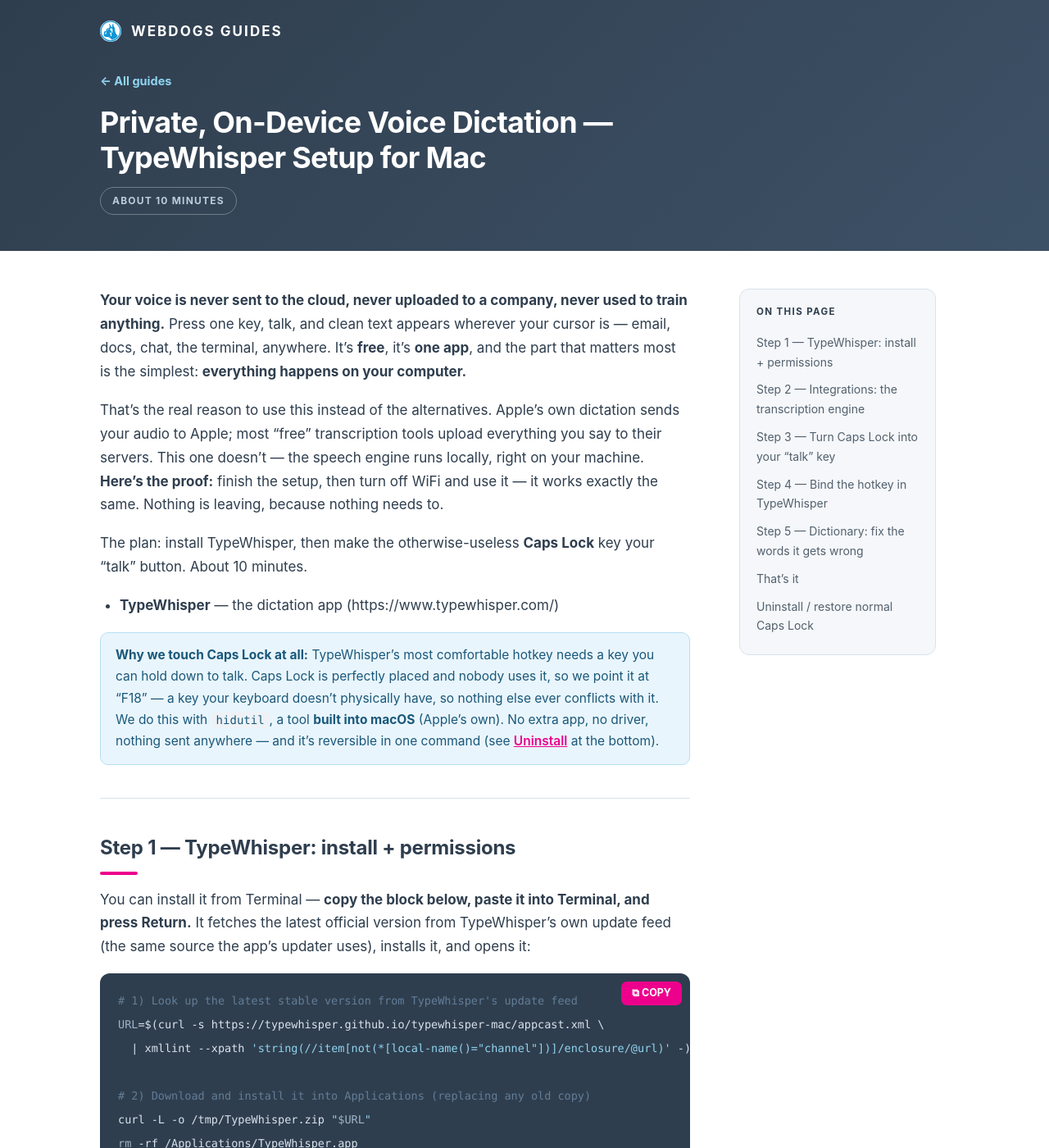
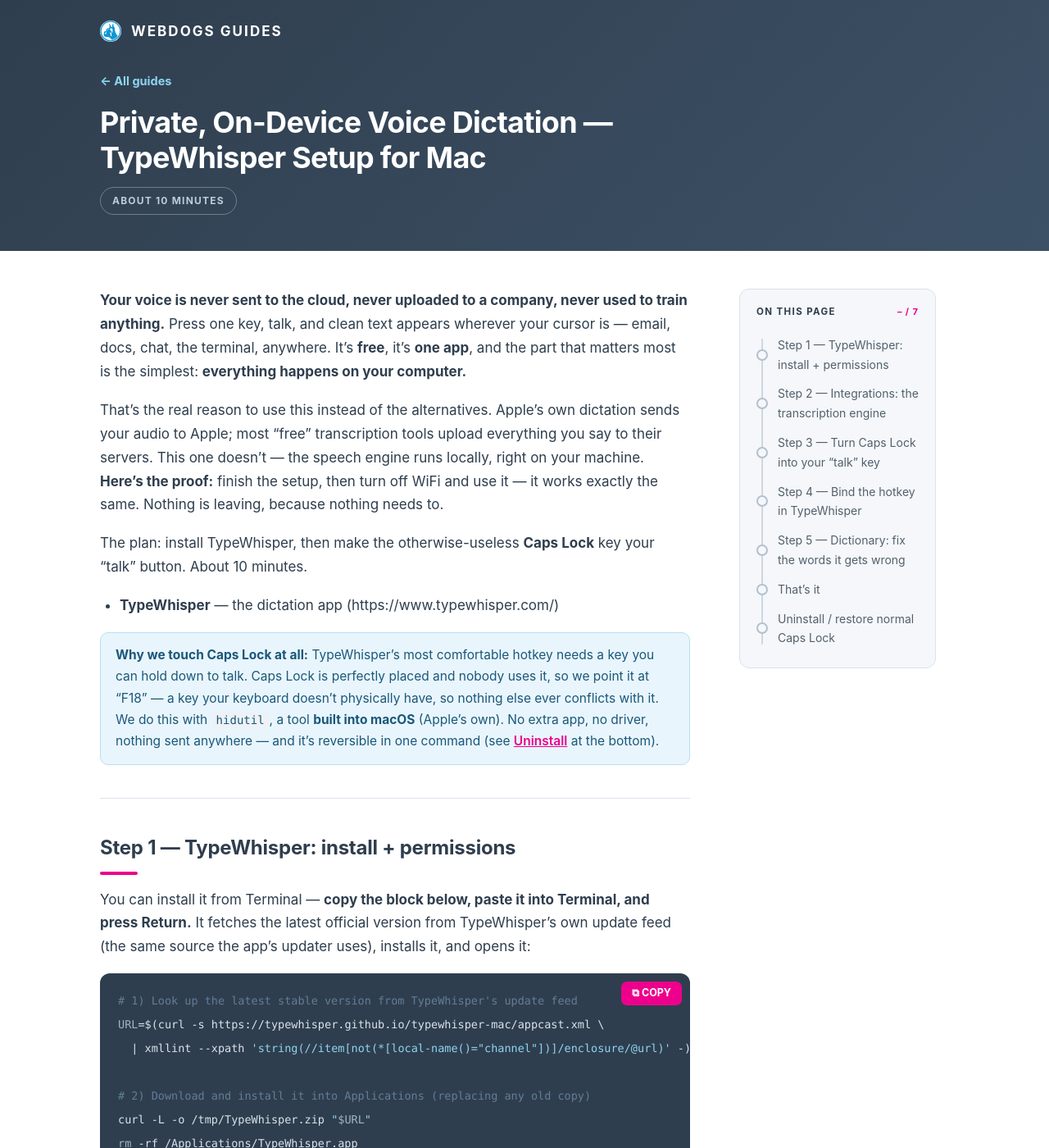
Before and after one commit to theWEBDOGS/guides, a Jekyll site: the page built from typewhisper/index.md, in a window 1280 px wide and 1400 px high. Shown: the whole window at 82% size. Built offline with Jekyll 4.4.1, drawn with Linux system fonts in a browser that asks for light colours; some web fonts are replaced.

Commit message:
Publish guides (2026-06-10) [generated]

```diff
--- a/_includes/toc.html
+++ b/_includes/toc.html
@@ -1,20 +1,26 @@
 {%- comment -%}
-  Pure-Liquid table of contents over the page's h2 headings (kramdown
-  auto_ids gives each one an id). Pages-safe: no plugin, no JS. The guides
-  use h2 for every section, so one level is all the TOC needs.
+  Progress-trail table of contents over the page's h2 headings (kramdown
+  auto_ids gives each one an id). A vertical rail connects one node per
+  section; assets/js/toc-progress.js fills the rail to the reading position,
+  checks off finished sections, rings the current one, and ticks the counter.
+  Degrades to a plain anchor list with no JS.
 {%- endcomment -%}
 {%- assign sections = include.html | split: '</h2>' -%}
 {%- assign count = sections | size | minus: 1 -%}
 {%- if count > 0 -%}
-<nav class="toc">
-  <div class="label">On this page</div>
+<nav class="toc" id="toc" aria-label="On this page">
+  <div class="label">On this page <span class="toc-count" id="toc-count"></span></div>
+  <div class="trail">
+    <span class="rail" aria-hidden="true"></span>
+    <span class="rail-fill" id="rail-fill" aria-hidden="true"></span>
     {%- for s in sections -%}
       {%- if s contains '<h2' -%}
         {%- assign h = s | split: '<h2' | last -%}
         {%- assign id = h | split: 'id="' | last | split: '"' | first -%}
         {%- assign text = h | split: '">' | last | strip_html -%}
-      <a href="#{{ id }}">{{ text }}</a>
+        <a class="toc-item" href="#{{ id }}"><span class="node" aria-hidden="true"></span><span class="t">{{ text }}</span></a>
       {%- endif -%}
     {%- endfor -%}
+  </div>
 </nav>
 {%- endif -%}
--- a/_layouts/guide.html
+++ b/_layouts/guide.html
@@ -21,3 +21,4 @@ layout: base
   </aside>
 </div>
 <script src="{{ '/assets/js/copy-code.js' | relative_url }}"></script>
+<script src="{{ '/assets/js/toc-progress.js' | relative_url }}"></script>
--- a/assets/css/guides.css
+++ b/assets/css/guides.css
@@ -173,6 +173,8 @@ button.copy {
 button.copy:hover { filter: brightness(1.08); }
 button.copy.copied { background: #09A100; }
 
+/* ---------- progress-trail TOC ---------- */
+
 aside { font-size: 14px; }
 .toc {
   position: sticky; top: 28px;
@@ -180,12 +182,94 @@ aside { font-size: 14px; }
   border-radius: 12px; padding: 18px 20px;
 }
 .toc .label {
+  display: flex; align-items: baseline; justify-content: space-between;
   font-family: var(--brand-font);
   font-size: 11.5px; font-weight: 700; letter-spacing: .12em;
-  text-transform: uppercase; color: var(--navy); margin-bottom: 10px;
+  text-transform: uppercase; color: var(--navy); margin-bottom: 12px;
 }
-.toc a { display: block; color: var(--muted); text-decoration: none; padding: 5px 0; }
-.toc a:hover { color: var(--navy); }
+.toc-count {
+  font-size: 11px; letter-spacing: .06em; color: var(--accent);
+  font-variant-numeric: tabular-nums;
+}
+
+.trail { position: relative; }
+.trail .rail, .trail .rail-fill {
+  position: absolute; left: 6px; top: 10px; bottom: 10px;
+  width: 2px; border-radius: 1px; pointer-events: none;
+}
+.trail .rail { background: #ccd7e2; }
+.trail .rail-fill {
+  bottom: auto; height: 0;
+  background: linear-gradient(180deg, var(--blue), var(--accent));
+  box-shadow: 0 0 8px rgba(237, 0, 140, .35);
+  transition: height .18s ease-out;
+}
+
+.toc-item {
+  position: relative; display: flex; align-items: center; gap: 12px;
+  padding: 6px 0; color: var(--muted); text-decoration: none;
+  animation: toc-in .45s ease backwards;
+}
+.toc-item:nth-child(3)  { animation-delay: .05s; }
+.toc-item:nth-child(4)  { animation-delay: .10s; }
+.toc-item:nth-child(5)  { animation-delay: .15s; }
+.toc-item:nth-child(6)  { animation-delay: .20s; }
+.toc-item:nth-child(7)  { animation-delay: .25s; }
+.toc-item:nth-child(8)  { animation-delay: .30s; }
+.toc-item:nth-child(9)  { animation-delay: .35s; }
+.toc-item:nth-child(10) { animation-delay: .40s; }
+.toc-item:nth-child(11) { animation-delay: .45s; }
+.toc-item:nth-child(12) { animation-delay: .50s; }
+@keyframes toc-in {
+  from { opacity: 0; transform: translateX(-6px); }
+  to   { opacity: 1; transform: none; }
+}
+
+.toc-item .node {
+  flex: none; width: 14px; height: 14px; border-radius: 50%;
+  background: var(--paper); border: 2px solid #b3c0cd;
+  position: relative; z-index: 1;
+  transition: border-color .2s, background .2s, box-shadow .2s, transform .2s;
+}
+.toc-item .t { transition: color .2s, transform .2s; min-width: 0; }
+.toc-item:hover .node { transform: scale(1.2); border-color: var(--navy); }
+.toc-item:hover .t { color: var(--navy); }
+
+/* finished sections: filled navy node + white check */
+.toc-item.done .node { background: var(--navy); border-color: var(--navy); }
+.toc-item.done .node::after {
+  content: ""; position: absolute; left: 3.5px; top: 1px;
+  width: 3px; height: 6px;
+  border: solid #fff; border-width: 0 1.5px 1.5px 0;
+  transform: rotate(45deg);
+}
+.toc-item.done .t { color: #9aa8b5; }
+
+/* current section: pink ring, glowing pulse, bold label */
+.toc-item.active .node {
+  border-color: var(--accent); background: #fff;
+  box-shadow: 0 0 0 4px rgba(237, 0, 140, .16);
+  animation: toc-pulse 2.2s ease-in-out infinite;
+}
+.toc-item.active .node::after {
+  content: ""; position: absolute; inset: 2px;
+  border-radius: 50%; background: var(--accent);
+}
+.toc-item.active .t {
+  color: var(--navy); font-weight: 700; transform: translateX(2px);
+}
+@keyframes toc-pulse {
+  0%, 100% { box-shadow: 0 0 0 4px rgba(237, 0, 140, .16); }
+  50%      { box-shadow: 0 0 0 7px rgba(237, 0, 140, .07); }
+}
+
+html { scroll-behavior: smooth; }
+article h2 { scroll-margin-top: 26px; }
+@media (prefers-reduced-motion: reduce) {
+  html { scroll-behavior: auto; }
+  .toc-item, .toc-item.active .node { animation: none; }
+  .trail .rail-fill { transition: none; }
+}
 
 /* ---------- footer (logo + colophon only — no CTA, by decision) ---------- */
 
--- /dev/null
+++ b/assets/js/toc-progress.js
@@ -0,0 +1,64 @@
+/* Progress-trail TOC: fills the rail to the live reading position, checks
+   off finished sections, rings the current one, ticks the "n / total"
+   counter. Reading line = 35% down the viewport. No deps. */
+(function () {
+  var toc = document.getElementById('toc');
+  if (!toc) return;
+  var items = Array.prototype.slice.call(toc.querySelectorAll('.toc-item'));
+  var fill = document.getElementById('rail-fill');
+  var count = document.getElementById('toc-count');
+  var trail = toc.querySelector('.trail');
+  var heads = items.map(function (a) {
+    return document.getElementById(decodeURIComponent(a.hash.slice(1)));
+  });
+  if (!items.length || heads.indexOf(null) !== -1) return;
+
+  function nodeMid(i) {
+    var n = items[i].querySelector('.node').getBoundingClientRect();
+    return n.top + n.height / 2 - trail.getBoundingClientRect().top;
+  }
+
+  function update() {
+    var probe = window.innerHeight * 0.35;
+    var idx = -1;
+    for (var i = 0; i < heads.length; i++) {
+      if (heads[i].getBoundingClientRect().top <= probe) idx = i;
+    }
+    items.forEach(function (a, i) {
+      a.classList.toggle('done', i < idx);
+      a.classList.toggle('active', i === idx);
+    });
+    if (count) {
+      count.textContent = (idx < 0 ? '–' : idx + 1) + ' / ' + items.length;
+    }
+    var h;
+    if (idx < 0) {
+      h = 0;
+    } else {
+      h = nodeMid(idx);
+      var atEnd = Math.ceil(window.scrollY + window.innerHeight) >=
+        document.documentElement.scrollHeight - 2;
+      if (idx < heads.length - 1) {
+        var a1 = heads[idx].getBoundingClientRect().top;
+        var a2 = heads[idx + 1].getBoundingClientRect().top;
+        var frac = Math.min(1, Math.max(0, (probe - a1) / (a2 - a1)));
+        h += frac * (nodeMid(idx + 1) - nodeMid(idx));
+      } else if (atEnd) {
+        items[idx].classList.remove('active');
+        items[idx].classList.add('done');
+        if (count) count.textContent = items.length + ' / ' + items.length;
+      }
+    }
+    fill.style.height = Math.max(0, h) + 'px';
+  }
+
+  var queued = false;
+  function onScroll() {
+    if (queued) return;
+    queued = true;
+    requestAnimationFrame(function () { queued = false; update(); });
+  }
+  window.addEventListener('scroll', onScroll, { passive: true });
+  window.addEventListener('resize', onScroll);
+  update();
+})();
```
Lines whose indentation alone changed are shown as unchanged.
